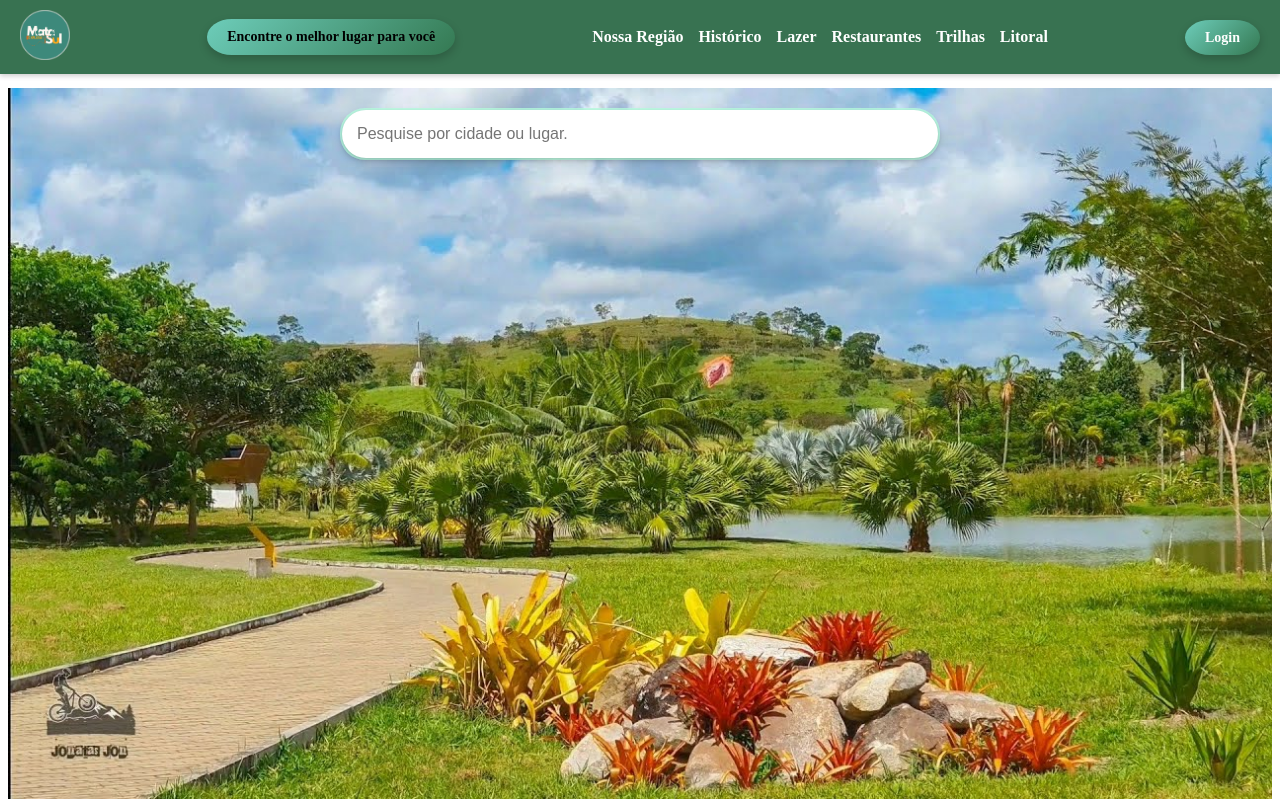
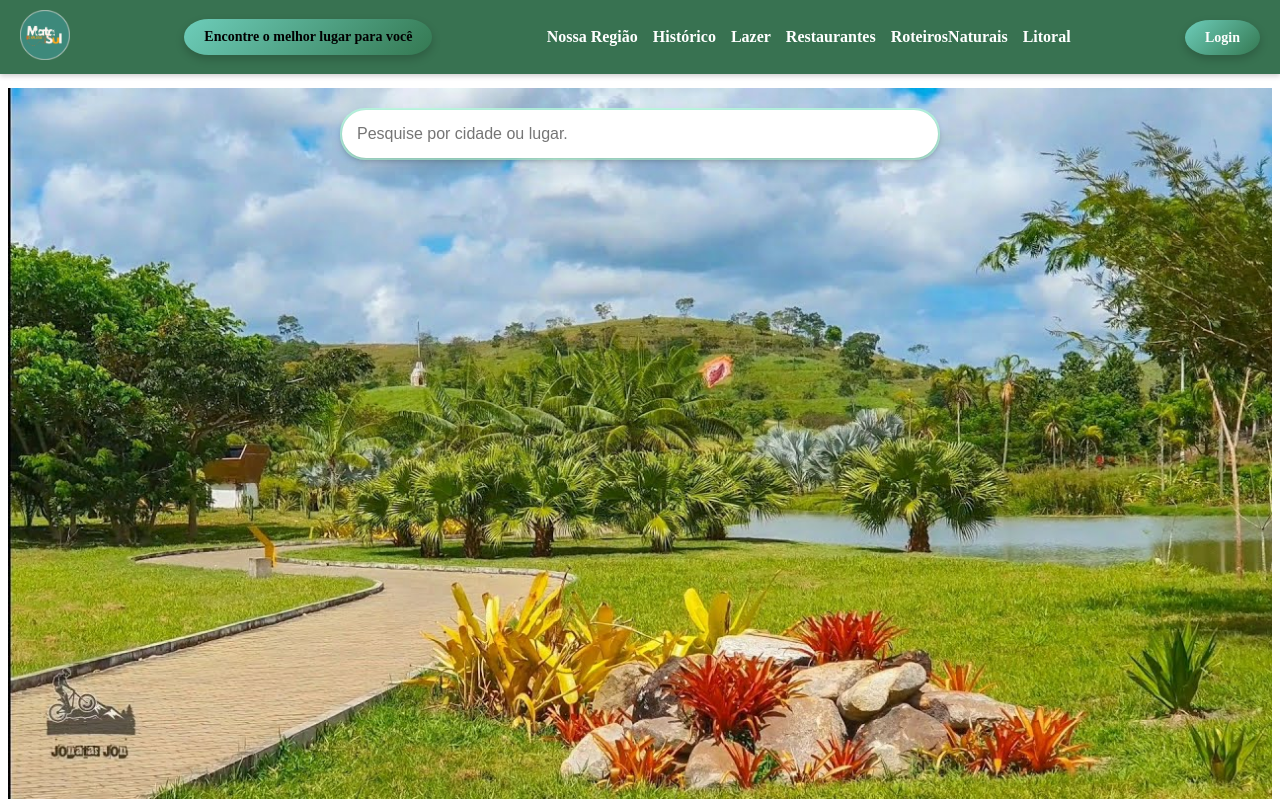
Before and after one commit to D4N1M4/ExploraMataSul, a Vue app: page / in a window 1280 px wide. Shown: the top 801 px of the page. Built offline with nearby package versions, Linux system fonts and the light colour scheme.

Commit message:
alterando trilhas para roteiros naturais

```diff
--- a/src/components/Footer.vue
+++ b/src/components/Footer.vue
@@ -32,7 +32,7 @@
             <li><router-link to="/Historico">Histórico</router-link></li>
             <li><router-link to="/Lazer">Lazer</router-link></li>
             <li><router-link to="/Restaurantes">Restaurantes</router-link></li>
-            <li><router-link to="/Trilhas">Trilhas</router-link></li>
+            <li><router-link to="/RoteirosNaturais">RoteirosNaturais</router-link></li>
             <li><router-link to="/Litoral">Litoral</router-link></li>
           </ul>
     </div>
--- a/src/components/NavBar.vue
+++ b/src/components/NavBar.vue
@@ -15,7 +15,7 @@
             <li><router-link to="/Historico">Histórico</router-link></li>
             <li><router-link to="/Lazer">Lazer</router-link></li>
             <li><router-link to="/Restaurantes">Restaurantes</router-link></li>
-            <li><router-link to="/Trilhas">Trilhas</router-link></li>
+            <li><router-link to="/RoteirosNaturais">RoteirosNaturais</router-link></li>
             <li><router-link to="/Litoral">Litoral</router-link></li>
           </ul>
         </div>
```
Also changed, not shown: src/router/index.js (+7 -7 lines), src/views/RoteirosNaturais.vue (renamed from src/views/Trilhas.vue).
